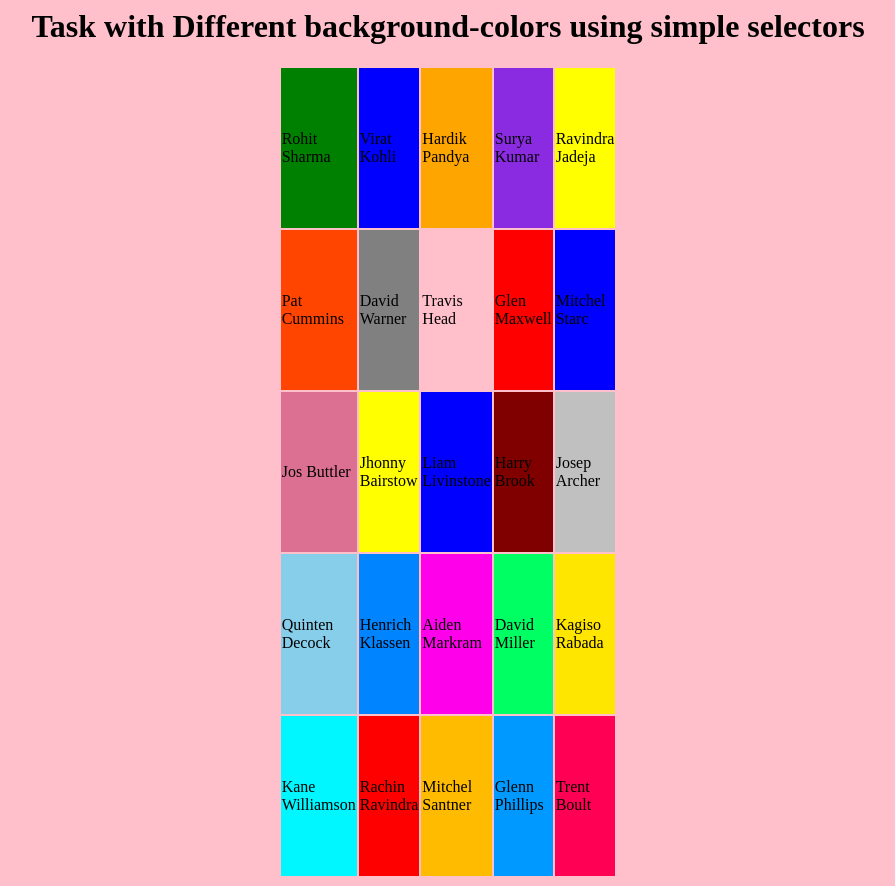
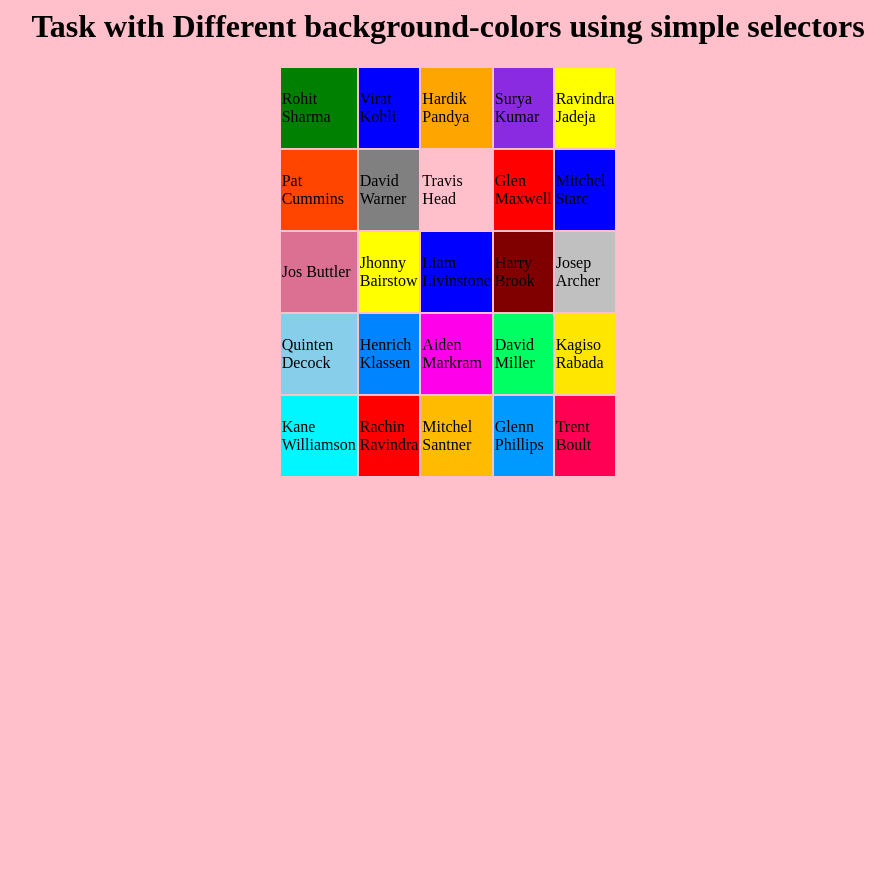
Before and after one commit to kuruguntlatirupathi/23R10, a plain HTML site: page index.html in a window 1280 px wide. Shown: the whole page, without its empty margins (192-1087 px from the left). After the commit the page ends 800 px from the top, so only its background shows below. Drawn offline with Linux system fonts and the light colour scheme.

Commit message:
cssinserted

```diff
--- a/css1task.css
+++ b/css1task.css
@@ -3,8 +3,8 @@ table,tr,td{
     border-collapse:collapse;
 }
 table,td,tr{
-    width:20vw;
-    height:20vh;
+    width:10vw;
+    height:10vh;
 }
 
 #td1{
```
